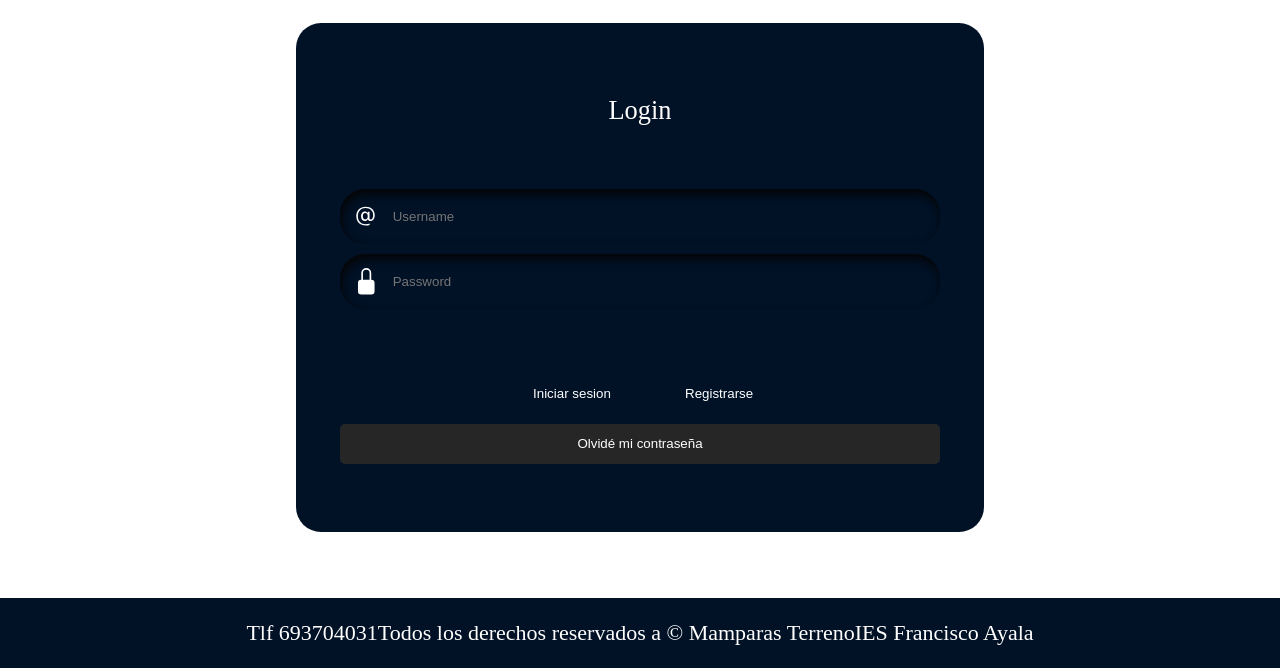
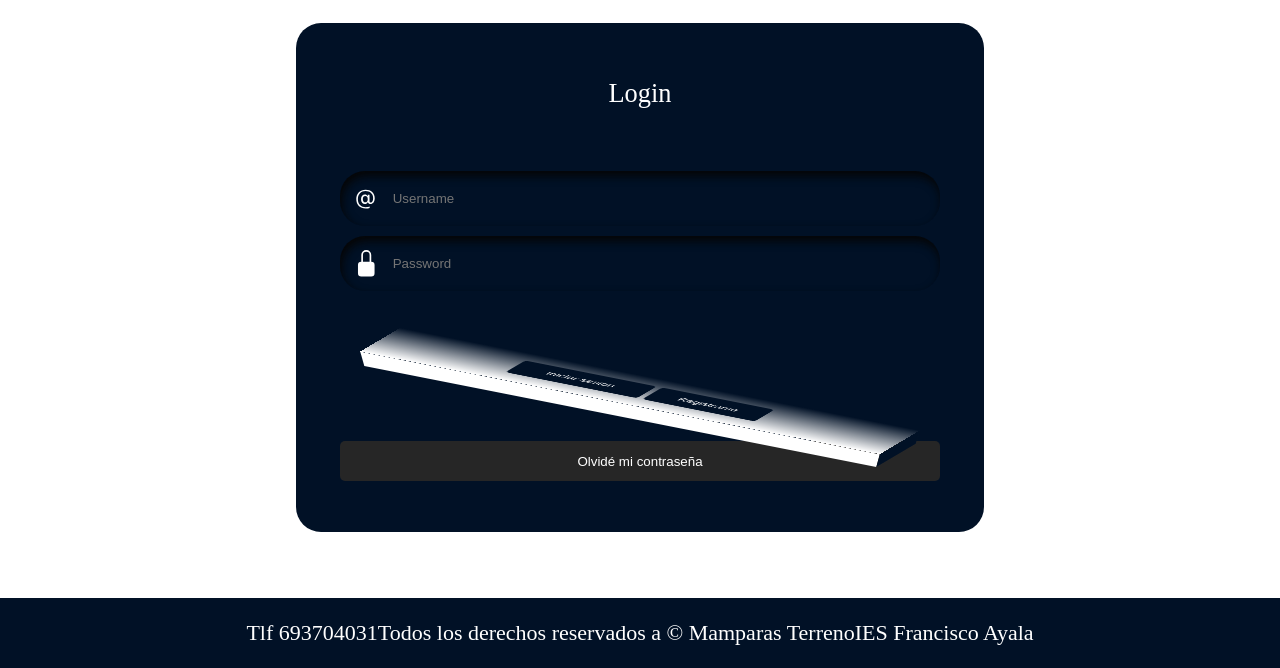
Before and after one commit to Alvarotabouroot/Dise-o, a website built with Parcel: page fuente/html/login.html in a window 1280 px wide. Shown: the part 193-861 px from the top of the page. Built offline with nearby package versions, Linux system fonts and the light colour scheme.

Commit message:
modified:   fuente/html/index.html 	modified:   fuente/scss/_principal.scss

```diff
--- a/fuente/scss/_principal.scss
+++ b/fuente/scss/_principal.scss
@@ -115,3 +115,47 @@ p {
 	gap: 120px;
 	justify-content: center;
 }
+
+.btn {
+	--color1: #011126;
+	--color2: white;
+	perspective: 1000px;
+	padding: 1em 1em;
+	background: linear-gradient(var(--color1), var(--color2));
+	border: none;
+	outline: none;
+	font-size: 20px;
+	text-transform: uppercase;
+	letter-spacing: 4px;
+	color: #fff;
+	text-shadow: 0 10px 10px #000;
+	cursor: pointer;
+	transform: rotateX(70deg) rotateZ(30deg);
+	transform-style: preserve-3d;
+	transition: transform 0.5s;
+	&::before {
+		content: "";
+		width: 100%;
+		height: 15px;
+		background-color: var(--color2);
+		position: absolute;
+		bottom: 0;
+		right: 0;
+		transform: rotateX(90deg);
+		transform-origin: bottom;
+	}
+	&::after {
+		content: "";
+		width: 15px;
+		height: 100%;
+		background-color: var(--color1);
+		position: absolute;
+		top: 0;
+		right: 0;
+		transform: rotateY(-90deg);
+		transform-origin: right;
+	}
+	&:hover {
+		transform: rotateX(30deg) rotateZ(0);
+	}
+}
```
Also changed, not shown: fuente/html/index.html (+1 -1 lines).
